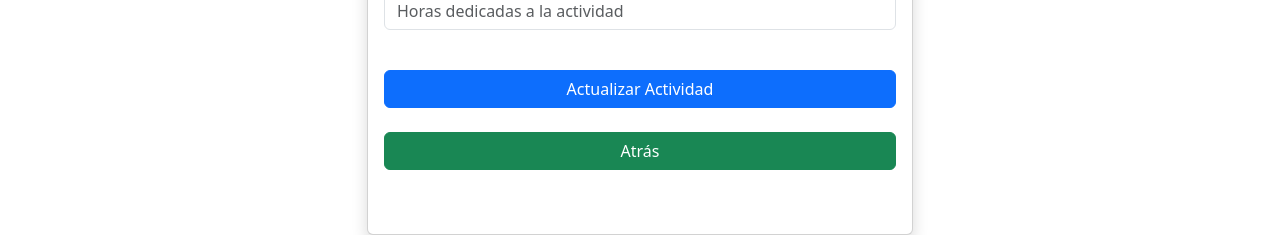
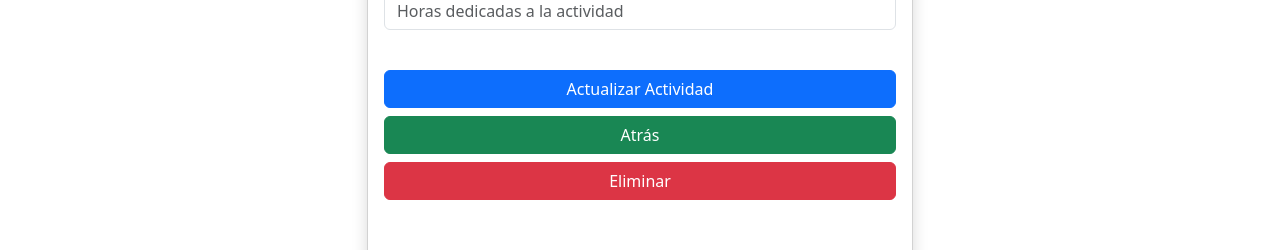
Before and after one commit to lalinn23/plataformaFront, a Vue app: page /actividadEditar/1 in a window 1280 px wide. Shown: the part 873-1123 px from the top of the page. Built offline with nearby package versions, Linux system fonts and the light colour scheme; no server answers.

Commit message:
funcional todo, se agrego boton eliminar en actividades

```diff
--- a/src/views/actividades/ActividadEditar.vue
+++ b/src/views/actividades/ActividadEditar.vue
@@ -64,12 +64,10 @@
                       placeholder="Horas dedicadas a la actividad" required>
                   </div>
                   <br>
-                  <div class="d-grid">
+                  <div class="d-grid gap-2 mb-2">
                     <button type="submit" class="btn btn-primary">Actualizar Actividad</button>
-                  </div>
-                  <br>
-                  <div class="d-grid">
                     <button type="button" class="btn btn-success" @click="salir">Atrás</button>
+                    <button type="submit" class="btn btn-danger" v-on:click="eliminarActividad()">Eliminar</button>
                   </div>
                   <br>
                   <br>
@@ -158,6 +156,17 @@
       salir() {
         this.$router.push("/actividadView");
       },
+      eliminarActividad(){
+        axios.delete(`http://127.0.0.1:8000/api/actividad/${this.idActividad}/`)
+         .then(response =>{
+          console.log('Actividad eliminado con exito: ', response.data);
+          this.$router.push('/actividadView');
+        })
+        .catch(error => {
+          console.error('Error al eliminar actividad: ', error);
+        });
+
+      },
       obtenerDatosActividad() {
         this.idActividad = this.$route.params.id;
         axios.get(`http://127.0.0.1:8000/api/actividad/${this.idActividad}/`)
--- a/src/views/actividades/ActividadView.vue
+++ b/src/views/actividades/ActividadView.vue
@@ -15,10 +15,10 @@
               <th scope="col">Lider</th>
               <th scope="col">Consultor</th>
               <th scope="col">Fecha</th>
-              <th scope="col">proyecto</th>
+              <th scope="col">Proyecto</th>
               <th scope="col">Actividad</th>
               <th scope="col">Fase</th>
-              <th scope="col">etapa</th>
+              <th scope="col">Etapa</th>
               <th scope="col">Descripcion</th>
               <th scope="col">Horas</th>
             </tr>
--- a/src/views/register.vue
+++ b/src/views/register.vue
@@ -4,7 +4,7 @@
     <div class="container">
       <div class="row justify-content-center">
         <div class="col-12 col-sm-10 col-md-8 col-lg-6 col-xl-5 col-xxl-4">
-          <div class="card border border-light-subtle rounded-3 shadow">
+          <div class="card border border-light-subtle rounded-3 shadow" style="width: 453.79px; height: 880.26px;">
             <!-- Agregué la clase "shadow" para aplicar sombreado -->
             <div class="card-body p-3 p-md-4 p-xl-5">
               <div class="text-center mb-3">
```
